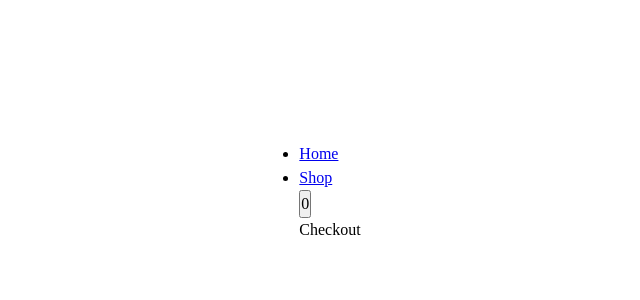
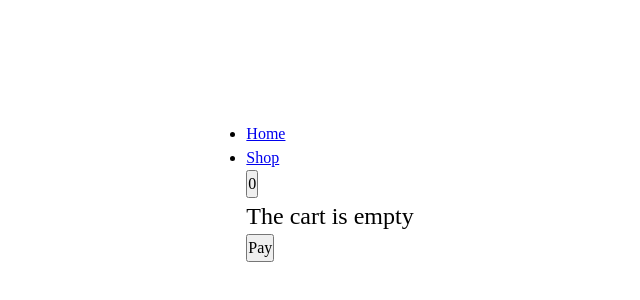
Before and after one commit to danielz0102/shopping-cart, a React (Vite) app: page /checkout in a window 1280 px wide. Shown: the part 208-508 px from the top of the page, without its empty margins (310-950 px from the left). Built offline with nearby package versions, Linux system fonts and the light colour scheme.

Commit message:
feat: add Checkout page

```diff
--- /dev/null
+++ b/src/components/Checkout/index.jsx
@@ -0,0 +1,26 @@
+import { useState, useContext } from 'react'
+
+import { CartContext } from '@/providers/contexts'
+import CartItem from '../CartItem'
+import PaymentAlert from '../PaymentAlert'
+import Toast from '../Toast'
+
+export default function Checkout() {
+  const [showAlert, setShowAlert] = useState(false)
+
+  const { cart } = useContext(CartContext)
+  const isEmpty = cart.length === 0
+
+  return (
+    <main>
+      <h2>{isEmpty ? 'The cart is empty' : 'Checkout'}</h2>
+      <ul>
+        {cart.map(({ product }) => (
+          <CartItem key={product.id} id={product.id} />
+        ))}
+      </ul>
+      <button onClick={() => setShowAlert((prev) => !prev)}>Pay</button>
+      {showAlert && <PaymentAlert />}
+    </main>
+  )
+}
--- /dev/null
+++ b/src/components/PaymentAlert/index.jsx
@@ -0,0 +1,3 @@
+export default function PaymentAlert() {
+  return <h2>Payment Alert</h2>
+}
--- /dev/null
+++ b/src/components/Toast/index.jsx
@@ -0,0 +1,3 @@
+export default function Toast() {
+  return <p>Toast</p>
+}
--- a/src/routes.jsx
+++ b/src/routes.jsx
@@ -2,6 +2,7 @@ import { createBrowserRouter } from 'react-router-dom'
 import App from './components/App'
 import Home from './components/Home'
 import Shop from './components/Shop'
+import Checkout from './components/Checkout'
 
 export const router = createBrowserRouter([
   {
@@ -18,7 +19,7 @@ export const router = createBrowserRouter([
       },
       {
         path: '/checkout',
-        element: <div>Checkout</div>,
+        element: <Checkout />,
       },
     ],
   },
```
Also changed, not shown: 1 other file (tests, documents, lock files or other folders).
